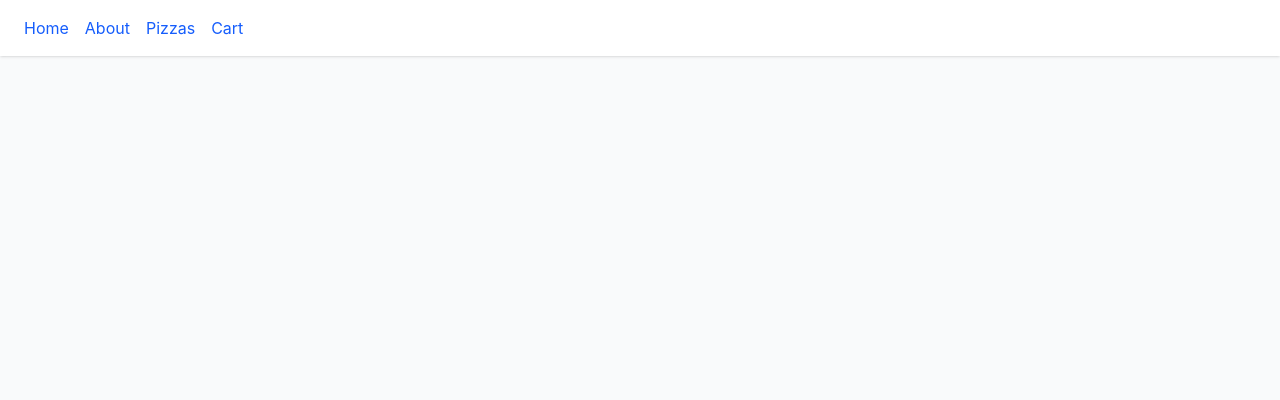
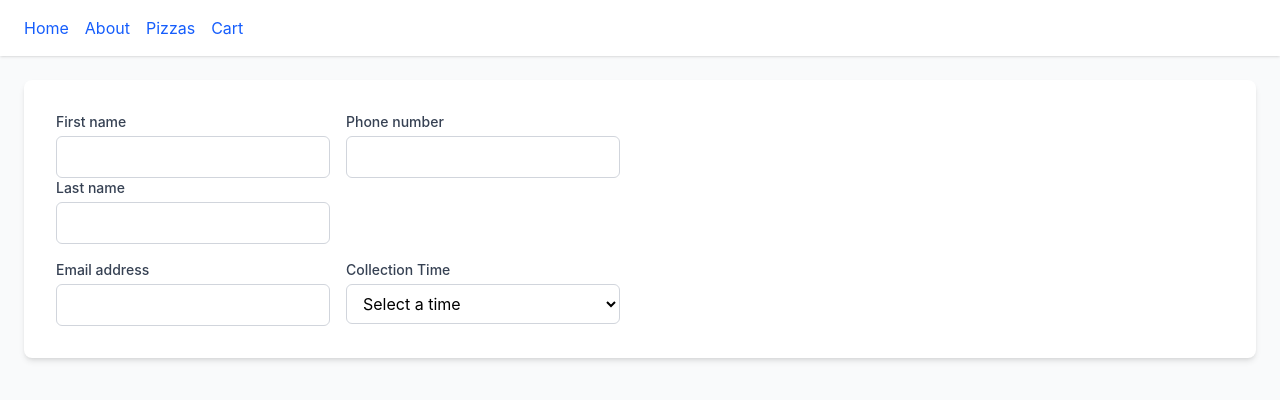
Before and after one commit to Inkythunder/typescript_pizza_app, a React (Vite) app: page /checkout in a window 1280 px wide. Before the commit this address had no page. Shown: the top 400 px of the page. Built offline with nearby package versions, Linux system fonts and the light colour scheme.

Commit message:
updating changes

```diff
--- a/src/App.tsx
+++ b/src/App.tsx
@@ -9,6 +9,7 @@ import {useState} from "react";
 import {CartItemDetails} from "./types.ts";
 import { v4 as uuidv4 } from 'uuid';
 import {ShoppingCart} from "./types.ts";
+import Checkout from "./pages/Checkout.tsx";
 
 function App() {
 
@@ -54,6 +55,7 @@ function App() {
                 removeFromCart={removeFromCart}
                 cartContents={cartContents}/>}
               />
+          <Route path="/checkout" element={<Checkout />} />
         </Routes>
       </main>
     </div>
--- /dev/null
+++ b/src/Utils.tsx
@@ -0,0 +1,39 @@
+export interface Time {
+  hours: number;
+  minutes: number;
+}
+
+export function timeToMinutes(time: Time): number{
+  return Math.floor(time.hours * 60) + time.minutes;
+}
+
+export function minutesToTime(minutes: number): Time {
+  const hours = Math.floor(minutes / 60);
+  const timeMinutes = minutes % 60;
+
+  return {hours, minutes: timeMinutes};
+}
+
+export function calculateTimeSlots(startTime: Time, endTime: Time) {
+  let timeSlots = 0;
+  for (let i: number = 0; i < timeToMinutes(endTime) - timeToMinutes(startTime); i += 10) {
+    timeSlots++;
+  }
+  return timeSlots;
+}
+
+export function generateOpeningHours(day: string, startTime: Time, endTime: Time): string[] {
+  const timeSlots: string[] = [];
+
+  for (let minutes = timeToMinutes(startTime); minutes < timeToMinutes(endTime); minutes += 10) {
+    const hours = Math.floor(minutes / 60);
+    const timeMinutes = minutes % 60;
+
+    //HH:MM format
+    const timeString = `${hours.toString().padStart(2, '0')}:${timeMinutes.toString().padStart(2, '0')}`;
+
+    timeSlots.push(`${day} - ${timeString}`);
+  }
+
+  return timeSlots;
+}
--- a/src/pages/Cart.tsx
+++ b/src/pages/Cart.tsx
@@ -1,33 +1,35 @@
 import {PIZZAS} from "../sampleData.ts";
 import {Link} from "react-router-dom";
 import {ShoppingCart, CartItemDetails} from "../types.ts";
+import {useNavigate} from "react-router-dom";
 
 function Cart({addToCart, removeFromCart, cartContents} :
               {addToCart: (item: CartItemDetails) => void,
                 removeFromCart: (id: string) => void,
                 cartContents: ShoppingCart}) {
+
   const cartElements = [];
+  const cartIdList = Object.keys(cartContents);
+  let price = 0;
 
-
-  //for of, loop through keys, use keys to get pizza details?
-
-
-  const cartIdList = Object.keys(cartContents);
-
-  console.log(cartIdList)
   for (const cartId of cartIdList) {
-    console.log(cartId)
 
     const cartItem = cartContents[cartId];
     const currentPizza = PIZZAS[cartItem.pizzaId];
+    const currentPizzaToppings = cartItem.customisations;
+
+    price += parseInt(currentPizza.price);
 
     cartElements.push(
       <div className="mt-8 bg-white p-8 rounded-lg shadow-md">
         <h1 className="text-3xl font-bold text-blue-600">
           {currentPizza.name}
         </h1>
+        <p>
+          {currentPizzaToppings?.join(', ')}
+        </p>
         <p className="mt-4 text-gray-600">
-          {currentPizza.price}
+          £{currentPizza.price}
         </p>
         <Link to={"/pizza/" + cartItem.pizzaId} className="text-blue-600 hover:text-blue-800">
           Pizza Details
@@ -42,9 +44,30 @@ function Cart({addToCart, removeFromCart, cartContents} :
       </div>
     )
   }
+
+  let totalPriceElement = [];
+  const navigate = useNavigate();
+
+  if(price > 0) {
+    totalPriceElement.push(
+      <div className="mt-8 bg-white p-8 rounded-lg shadow-md">
+        Total: £{price}
+        <br/>
+        <button className="bg-transparent hover:bg-blue-500 text-blue-700 font-semibold hover:text-white py-2 px-4 border border-blue-500 hover:border-transparent rounded"
+        onClick={() => navigate('/checkout')}>
+          Go To Checkout
+        </button>
+
+      </div>
+    )
+  }
+
   return (
-    <div className="bg-white p-8 rounded-lg shadow-md">
-      {cartElements}
+    <div>
+      <div className="bg-white p-8 rounded-lg shadow-md">
+        {cartElements}
+      </div>
+      {totalPriceElement}
     </div>
   )
 }
--- /dev/null
+++ b/src/pages/Checkout.tsx
@@ -0,0 +1,70 @@
+import {generateOpeningHours} from "../Utils.tsx";
+
+function Checkout(){
+
+  const timeSlots: string[] = generateOpeningHours("Monday", {hours: 17, minutes: 0}, {hours: 21, minutes:0});
+
+  return (
+    <div className="bg-white p-8 rounded-lg shadow-md flex gap-6 items-center">
+      <form>
+        <div className="space-y-4">
+          <div className="grid grid-cols-2 gap-4">
+            <div>
+              <label htmlFor="firstName" className="block text-sm font-medium text-gray-700 mb-1">
+                First name
+              </label>
+              <input type="text"
+                     id="firstName"
+                     className="w-full px-3 py-2 border border-gray-300 rounded-md"
+                     required={true}/>
+              <label htmlFor="lastName" className="block text-sm font-medium text-gray-700 mb-1">
+                Last name
+              </label>
+              <input type="text"
+                     id="lastName"
+                     className="w-full px-3 py-2 border border-gray-300 rounded-md"
+                     required={true}/>
+            </div>
+            <div>
+              <label htmlFor="phoneNumber" className="block text-sm font-medium text-gray-700 mb-1">
+                Phone number
+              </label>
+              <input type="text"
+                     id="phoneNumber"
+                     className="w-full px-3 py-2 border border-gray-300 rounded-md"
+                     required={true}/>
+            </div>
+            <div>
+              <label htmlFor="emailAddress" className="block text-sm font-medium text-gray-700 mb-1">
+                Email address
+              </label>
+              <input type="text"
+                     id="emailAddress"
+                     className="w-full px-3 py-2 border border-gray-300 rounded-md"
+                     required={true}/>
+            </div>
+            <div>
+              <label htmlFor="collectionTime" className="block text-sm font-medium text-gray-700 mb-1">
+                Collection Time
+              </label>
+              <select
+                id="collectionTime"
+                name="collectionTime"
+                className="w-full px-3 py-2 border border-gray-300 rounded-md"
+              >
+                <option value="">Select a time</option>
+                {timeSlots.map((time) => (
+                  <option key={time} value={time}>
+                    {time}
+                  </option>
+                ))}
+              </select>
+            </div>
+          </div>
+        </div>
+      </form>
+    </div>
+  )
+}
+
+export default Checkout;
--- a/vite.config.ts
+++ b/vite.config.ts
@@ -3,4 +3,13 @@ import react from '@vitejs/plugin-react'
 
 export default defineConfig({
   plugins: [react()],
+  server: {
+    proxy: {
+      "/api": {
+        target: "http://localhost:3000",
+        changeOrigin: true,
+        //rewrite: path => path.replace(/^\/api/, "")
+      }
+    }
+  }
 })
```
